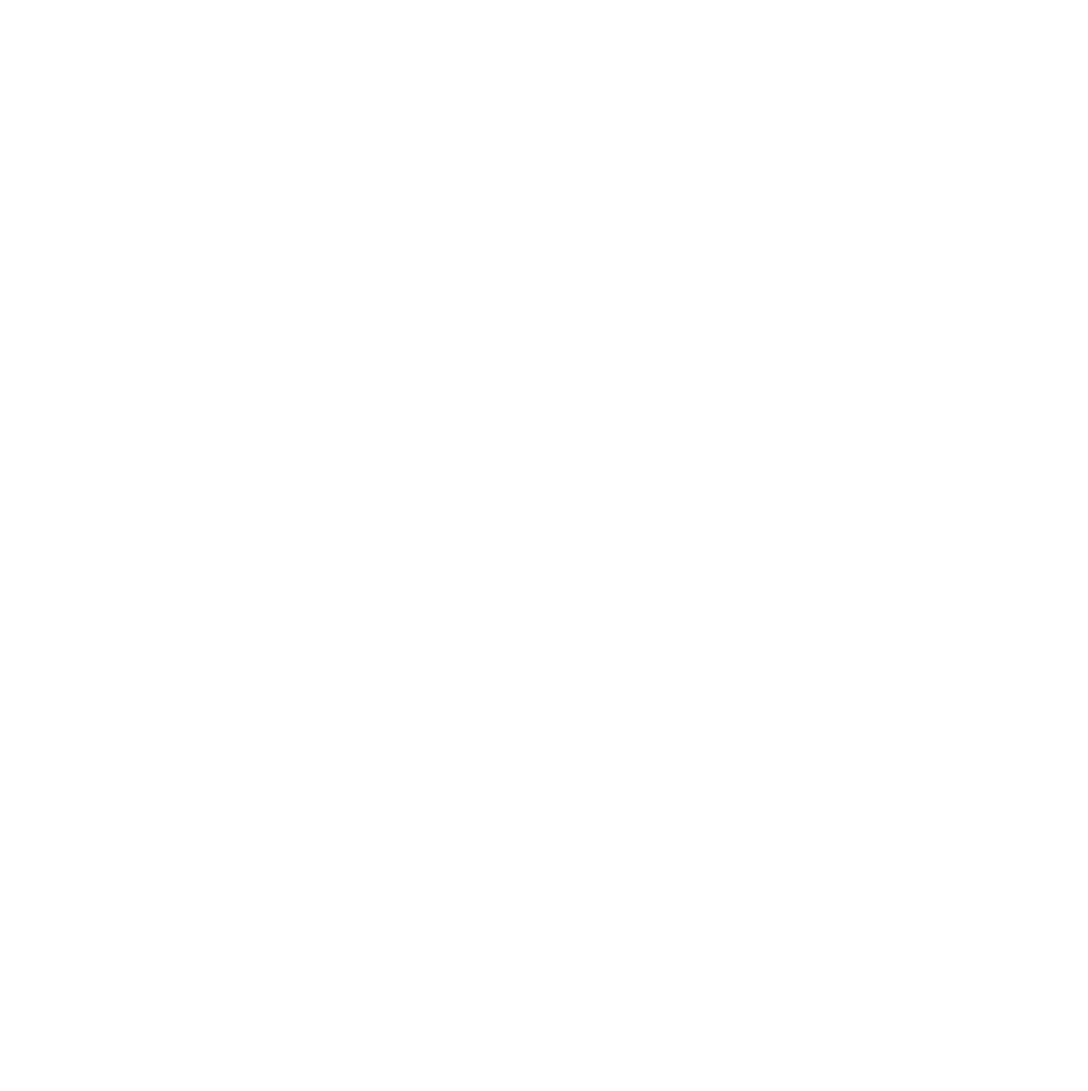
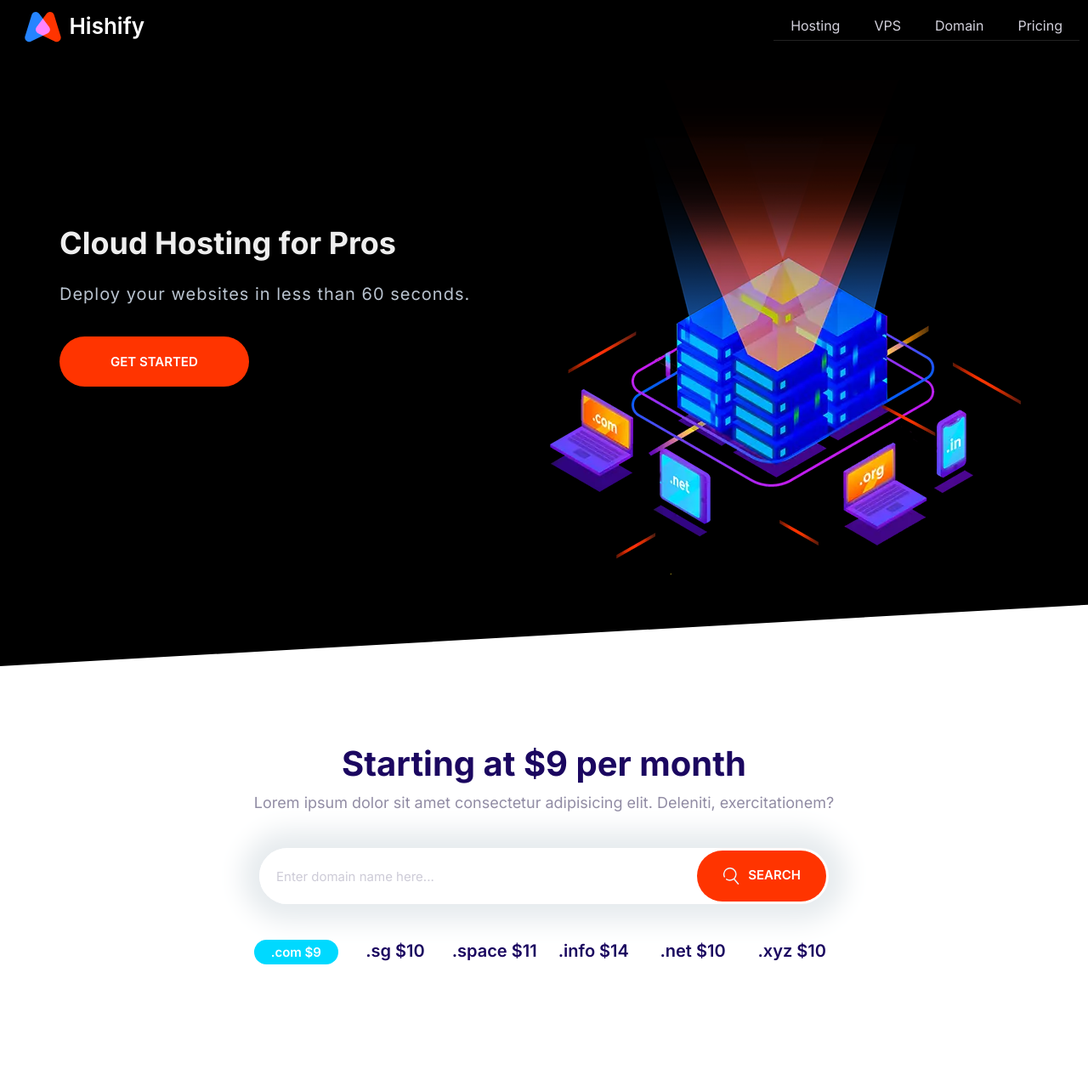
Before and after one commit to hisham-mhammed-afifi/Hishify-v1, a website built with Parcel: page index.html in a window 1280 px wide. Shown: the whole page at 85% size. Before the commit the page ends 800 px from the top, so only its background shows below. Built offline with nearby package versions, Linux system fonts and the light colour scheme.

Commit message:
fix index file issue

```diff
--- a/index.html
+++ b/index.html
@@ -1,17 +1,84 @@
 <!DOCTYPE html>
 <html lang="en">
-<head>
-  <meta charset="UTF-8">
-  <meta http-equiv="X-UA-Compatible" content="IE=edge">
-  <meta name="viewport" content="width=device-width, initial-scale=1.0">
-  <title>Document</title>
-  <link rel="preconnect" href="https://fonts.gstatic.com">
-  <link href="https://fonts.googleapis.com/css2?family=Inter:wght@300;400;500;600;700&display=swap" rel="stylesheet">
-  <link rel="stylesheet" href="./css/normalize.css">
-  <link rel="stylesheet" href="./css/styles.css">
-</head>
-<body>
+  <head>
+    <meta charset="UTF-8" />
+    <meta name="viewport" content="width=device-width, initial-scale=1.0" />
+    <title>Document</title>
+    <link rel="preconnect" href="https://fonts.gstatic.com" />
+    <link
+      href="https://fonts.googleapis.com/css2?family=Inter:wght@400;600;700&display=swap"
+      rel="stylesheet"
+    />
+    <link rel="stylesheet" href="css/normalize.css" />
+    <link rel="stylesheet" href="css/styles.css" />
+  </head>
+  <body>
+    <header>
+      <nav class="nav collapsible">
+        <a class="nav__brand" href="/"><img src="images/logo.svg" alt="" /></a>
+        <svg class="icon icon--white nav__toggler">
+          <use xlink:href="images/sprite.svg#menu"></use>
+        </svg>
+        <ul class="list nav__list collapsible__content">
+          <li class="nav__item"><a href="#">Hosting</a></li>
+          <li class="nav__item"><a href="#">VPS</a></li>
+          <li class="nav__item"><a href="#">Domain</a></li>
+          <li class="nav__item"><a href="#">Pricing</a></li>
+        </ul>
+      </nav>
+    </header>
+    <section class="block block--dark block--skewed-left hero">
+      <div class="container grid grid--1x2">
+        <header class="block__header hero__content">
+          <h1 class="block__heading">Cloud Hosting for Pros</h1>
+          <p class="hero__tagline">
+            Deploy your websites in less than 60 seconds.
+          </p>
+          <a href="" class="btn btn--accent btn--stretched">Get Started</a>
+        </header>
+        <picture>
+          <source
+            type="image/webp"
+            srcset="images/banner.webp 1x, images/banner@2x.webp 2x"
+          />
+          <source
+            type="image/png"
+            srcset="images/banner.png 1x, images/banner@2x.png 2x"
+          />
+          <img class="hero__image" src="images/banner.png" alt="" />
+        </picture>
+      </div>
+    </section>
+    <section class="block container block-domain">
+      <header class="block__header">
+        <h2>Starting at $9 per month</h2>
+        <p>
+          Lorem ipsum dolor sit amet consectetur adipisicing elit. Deleniti,
+          exercitationem?
+        </p>
+      </header>
+      <div class="input-group">
+        <input
+          type="text"
+          class="input"
+          placeholder="Enter domain name here..."
+        />
+        <button class="btn btn--accent">
+          <svg class="icon icon--white">
+            <use xlink:href="images/sprite.svg#search"></use></svg
+          >Search
+        </button>
+      </div>
+      <ul class="list block-domain__prices">
+        <li><span class="badge badge--secondary">.com $9</span></li>
+        <li>.sg $10</li>
+        <li>.space $11</li>
+        <li>.info $14</li>
+        <li>.net $10</li>
+        <li>.xyz $10</li>
+      </ul>
+    </section>
 
-  <script src="./js/main.js"></script>
-</body>
+    <script src="js/main.js"></script>
+  </body>
 </html>
```
